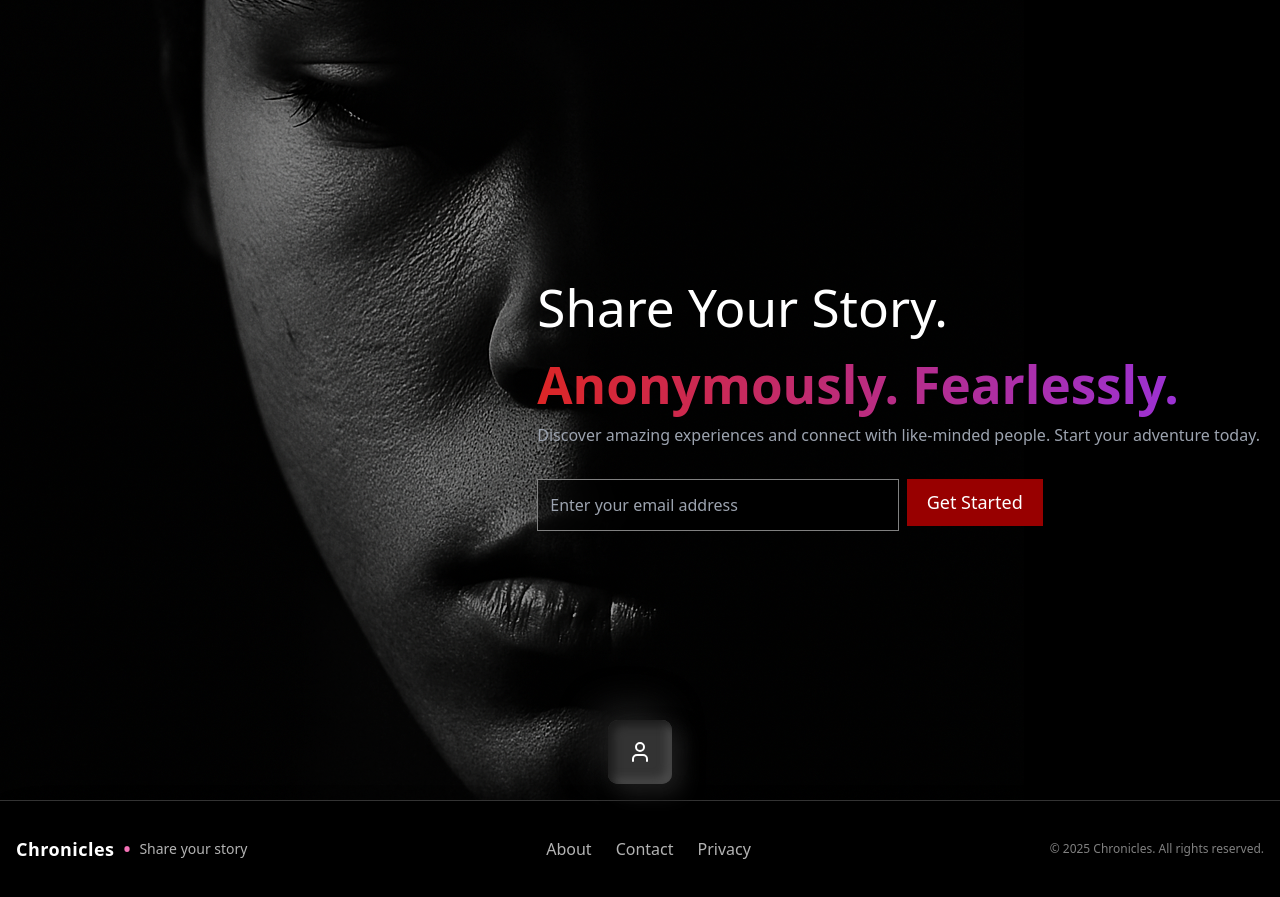
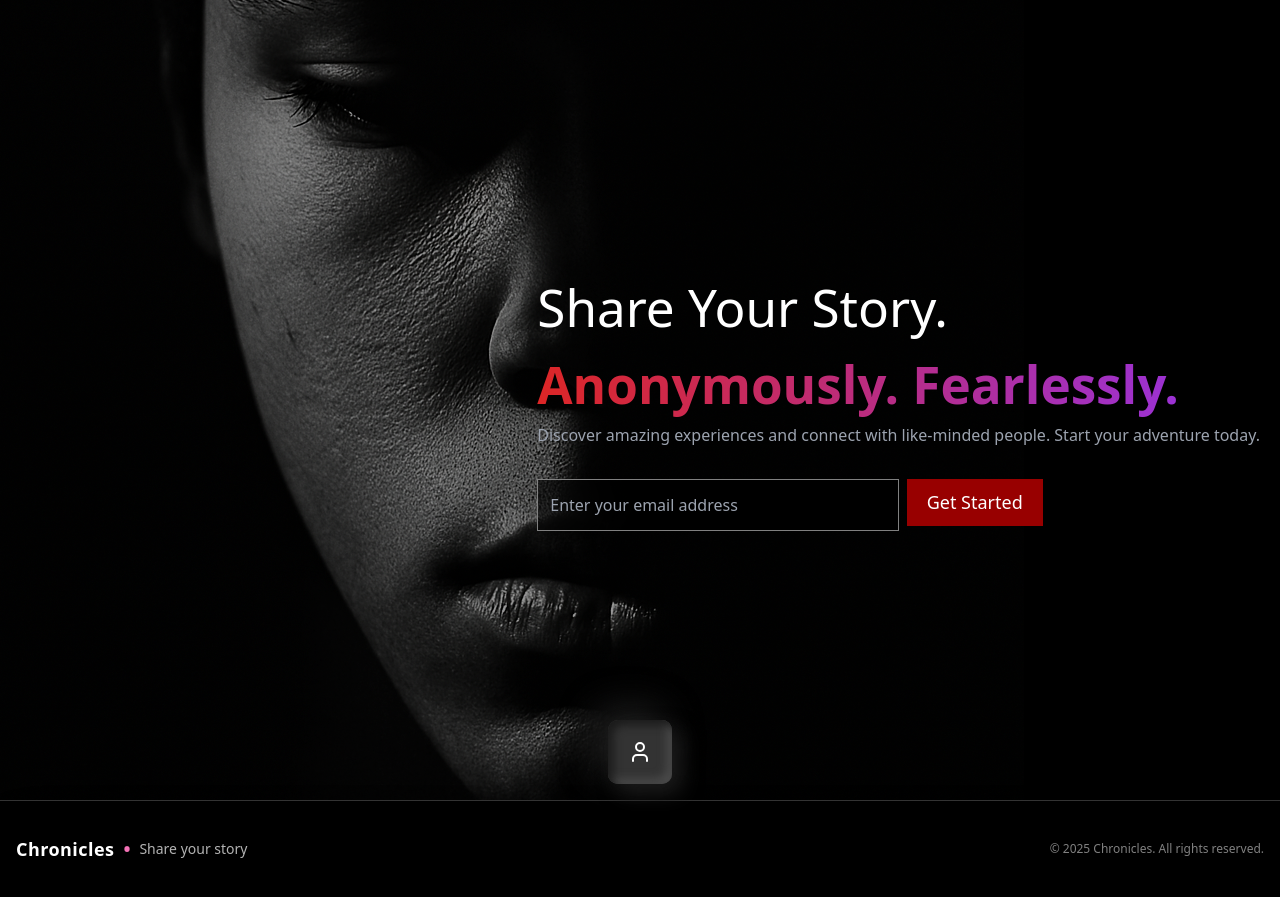
Before and after one commit to ajuajay11/tbh, a Next.js app: page / in a window 1280 px wide. Built offline with nearby package versions, Linux system fonts and the light colour scheme.

Commit message:
deplymenet completed

```diff
--- a/app/components/Footer/index.tsx
+++ b/app/components/Footer/index.tsx
@@ -9,9 +9,9 @@ export default function Index() {
       <span className="text-white/70 text-sm">Share your story</span>
     </div>
     <div className="flex gap-6">
-      <a href="#" className="text-white/70 hover:text-pink-300 transition">About</a>
-      <a href="#" className="text-white/70 hover:text-pink-300 transition">Contact</a>
-      <a href="#" className="text-white/70 hover:text-pink-300 transition">Privacy</a>
+      <a href="#" className="text-white/70 hover:text-pink-300 transition">  </a>
+      <a href="#" className="text-white/70 hover:text-pink-300 transition"> </a>
+      <a href="#" className="text-white/70 hover:text-pink-300 transition"> </a>
     </div>
     <div className="text-white/50 text-xs">
       &copy; {new Date().getFullYear()} Chronicles. All rights reserved.
--- a/app/components/ScrollReels.tsx
+++ b/app/components/ScrollReels.tsx
@@ -114,7 +114,14 @@ export default function ScrollReels({ chronicles }: ScrollReelsProps) {
           ))}
         </div>
       ) : (
-        <p className="text-center text-gray-400 p-8">No chronicles available</p>
+        <section className="h-screen flex items-center justify-center flex-col">
+          <p className="text-center text-gray-400 p-8">No chronicles available</p>
+          <div className="text-center">
+          <Link href="/dashboard/write-chronicle" className="tbh_button">
+          start with you</Link>
+
+          </div>
+        </section>
       )}
     </>
   );
--- a/app/dashboard/write-chronicle/page.tsx
+++ b/app/dashboard/write-chronicle/page.tsx
@@ -63,7 +63,7 @@ function Page() {
       console.log(response);
       if (response.status == 200) {
         const successMsg = response?.data?.message;
-
+window.location.href = '/dashboard';
         setSuccess(successMsg);
       }
 
@@ -85,7 +85,7 @@ function Page() {
     <>
 
       <SuccessMsg successMsg={success} />
-     <div className={`overflow-y-scroll scrollbar-none ${Styles.glass_card}`} style={{height: "100vh;"}} >
+     <div className={`overflow-y-scroll scrollbar-none ${Styles.glass_card}`} style={{height: "95vh"}} >
        <form onSubmit={submitChronicle} className={`${Styles.my_profile}  w-full h-full lg:h-auto`} >
         {/* Title */}
         <div className="my-5">
```
